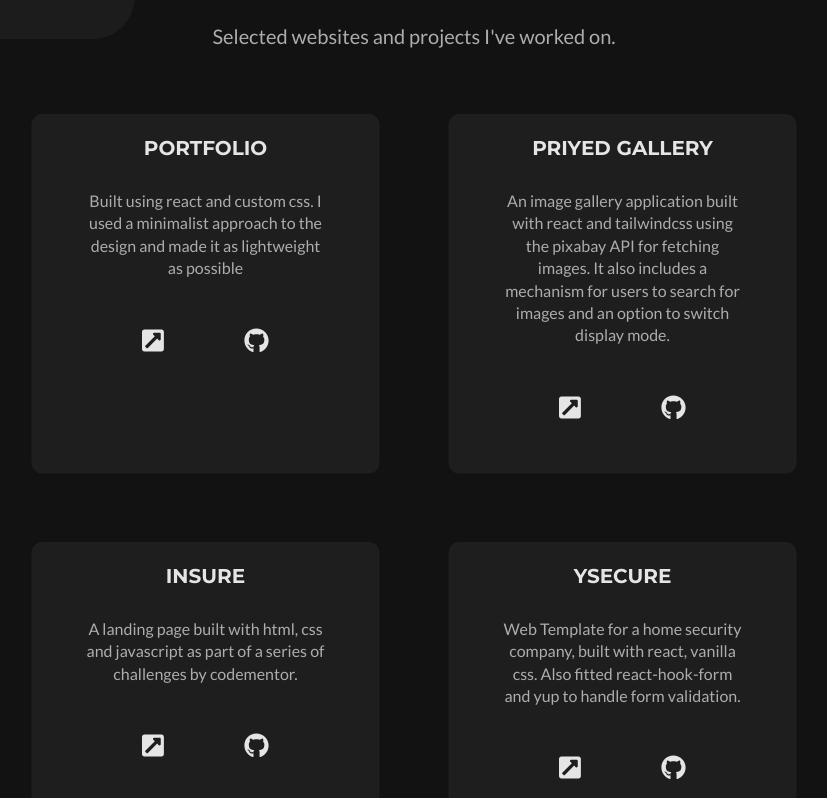
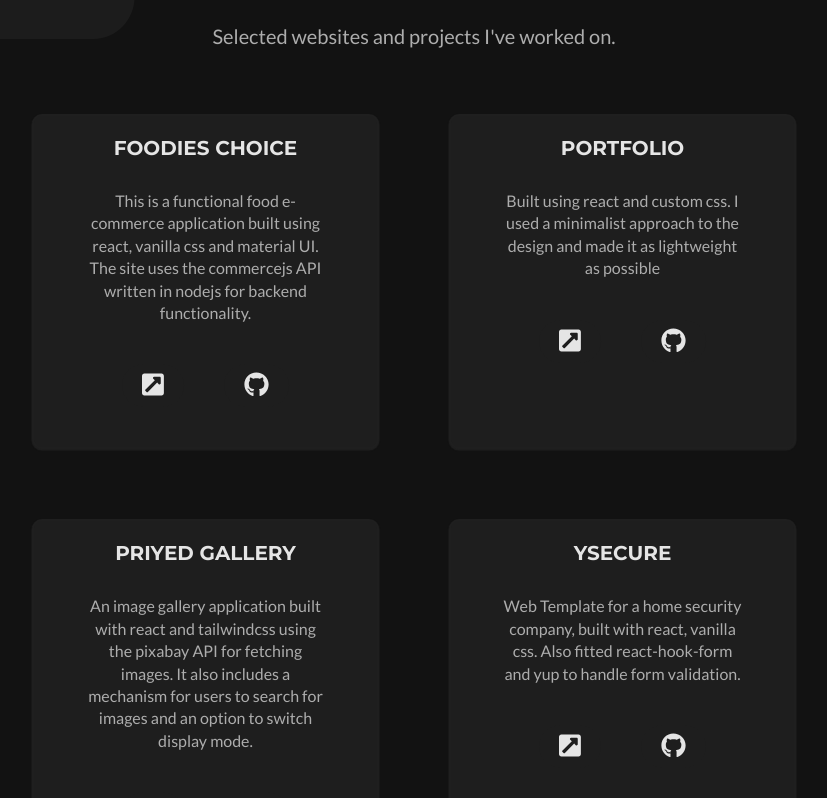
Before and after one commit to priyed/portfolio, a React (Create React App) app: page / in a window 1280 px wide. Shown: the part 1840-2638 px from the top of the page, without its empty margins (226-1053 px from the left). Built offline with nearby package versions, Linux system fonts and the light colour scheme; a web font is replaced by a local one.

Commit message:
added foodies choice project

```diff
--- a/src/assets/projectlist.js
+++ b/src/assets/projectlist.js
@@ -1,36 +1,36 @@
 const projectList = [
   {
     id: 1,
-      title: 'Portfolio',
-      description: 'Built using react and custom css. I used a minimalist approach to the design and made it as lightweight as possible',
-      live: 'https://priyeduye.netlify.app',
-      code: `https://github.com/priyed/portfolio`,
-
+    title: "Foodies choice",
+    description:
+      "This is a functional food e-commerce application built using react, vanilla css and material UI. The site uses the commercejs API written in nodejs for backend functionality.",
+    live: "https://foodieschoice.netlify.app",
+    code: `https://github.com/priyed/foodieschoice`,
   },
   {
     id: 2,
-        title: 'Priyed Gallery',
-        description: 'An image gallery application built with react and tailwindcss using the pixabay API for fetching images. It also includes a mechanism for users to search for images and an option to switch display mode.',
-        live: 'https://priyedgallery.netlify.app',
-        code: `https://github.com/priyed/priyedgallery`,
-
+    title: "Portfolio",
+    description:
+      "Built using react and custom css. I used a minimalist approach to the design and made it as lightweight as possible",
+    live: "https://priyeduye.netlify.app",
+    code: `https://github.com/priyed/portfolio`,
   },
   {
     id: 3,
-        title: 'Insure',
-        description: 'A landing page built with html, css and javascript as part of a series of challenges by codementor.',
-        live: 'https://insurepriyed.netlify.app',
-        code: `https://github.com/priyed/insure-landing-page`,
-
+    title: "Priyed Gallery",
+    description:
+      "An image gallery application built with react and tailwindcss using the pixabay API for fetching images. It also includes a mechanism for users to search for images and an option to switch display mode.",
+    live: "https://priyedgallery.netlify.app",
+    code: `https://github.com/priyed/priyedgallery`,
   },
 
   {
     id: 4,
-        title: 'YSecure',
-        description: 'Web Template for a home security company, built with react, vanilla css. Also fitted react-hook-form and yup to handle form validation.',
-        live: 'https://ysecure.netlify.app/',
+    title: "YSecure",
+    description:
+      "Web Template for a home security company, built with react, vanilla css. Also fitted react-hook-form and yup to handle form validation.",
+    live: "https://ysecure.netlify.app/",
     code: `https://github.com/priyed/home_secure`,
-
   },
 ];
 export default projectList;
```
Also changed, not shown: src/components/Navigation.jsx (+0 -20 lines), src/styles/Projects.css (deleted, +0 -9 lines). Lines whose indentation alone changed are shown as unchanged.
